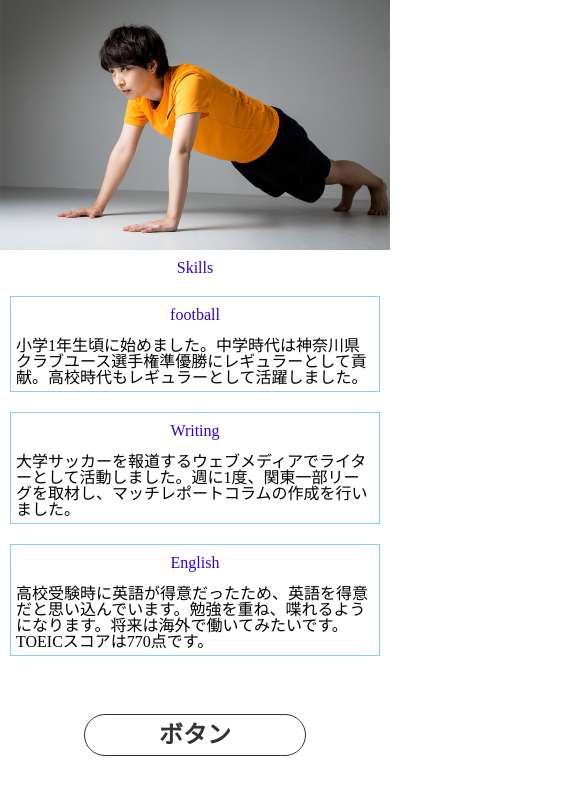
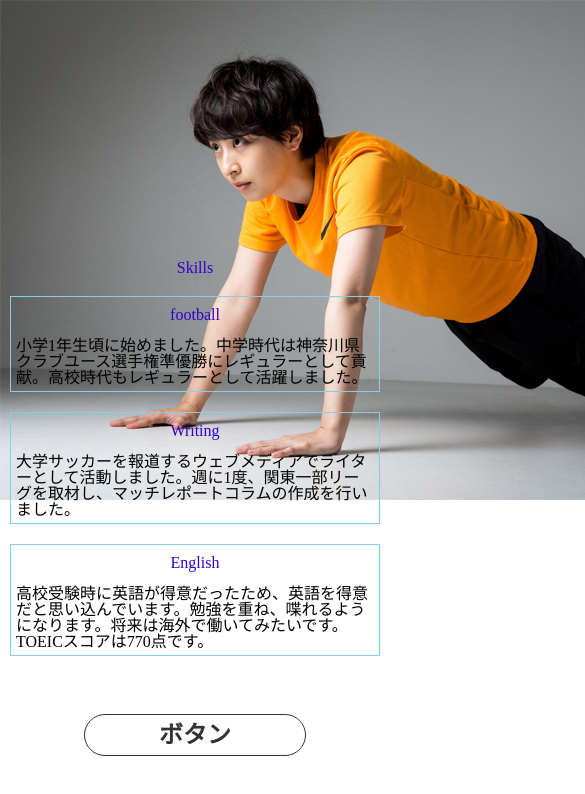
Before and after one commit to shumatanaka/responsive-site, a plain HTML site: page index.html in a window 390 px wide. Shown: the top 794 px of the page, 585 px wide, since content can reach past the window. Drawn offline with nearby package versions, Linux system fonts and the light colour scheme.

Commit message:
forth commit

```diff
--- a/index.html
+++ b/index.html
@@ -9,8 +9,8 @@
     </head>
     <body>
         <header>
-            <div class="profile"
-        <img src="../responsive-site/kadai7.jpg" alt="プロフィール写真">
+            <div class="profile">
+        <img src="kadai7.jpg" alt="プロフィール写真">
         　　</div>
         </header>
         <main>
--- a/style.css
+++ b/style.css
@@ -1,5 +1,5 @@
 .profile{
-  background-image:url("../responsive-site/kadai7.jpg");
+  background-image:url("kadai7.jpg");
   height: 500px;
   width: 100%;
   background-size: cover;
@@ -39,7 +39,7 @@
 }
 @media (max-width: 768px){
 .profile{
-  background-image:url("../responsive-site/kadai7.jpg");
+  background-image:url("kadai7.jpg");
   height: 250px;
   width: 100%;
   background-size: cover;
```
